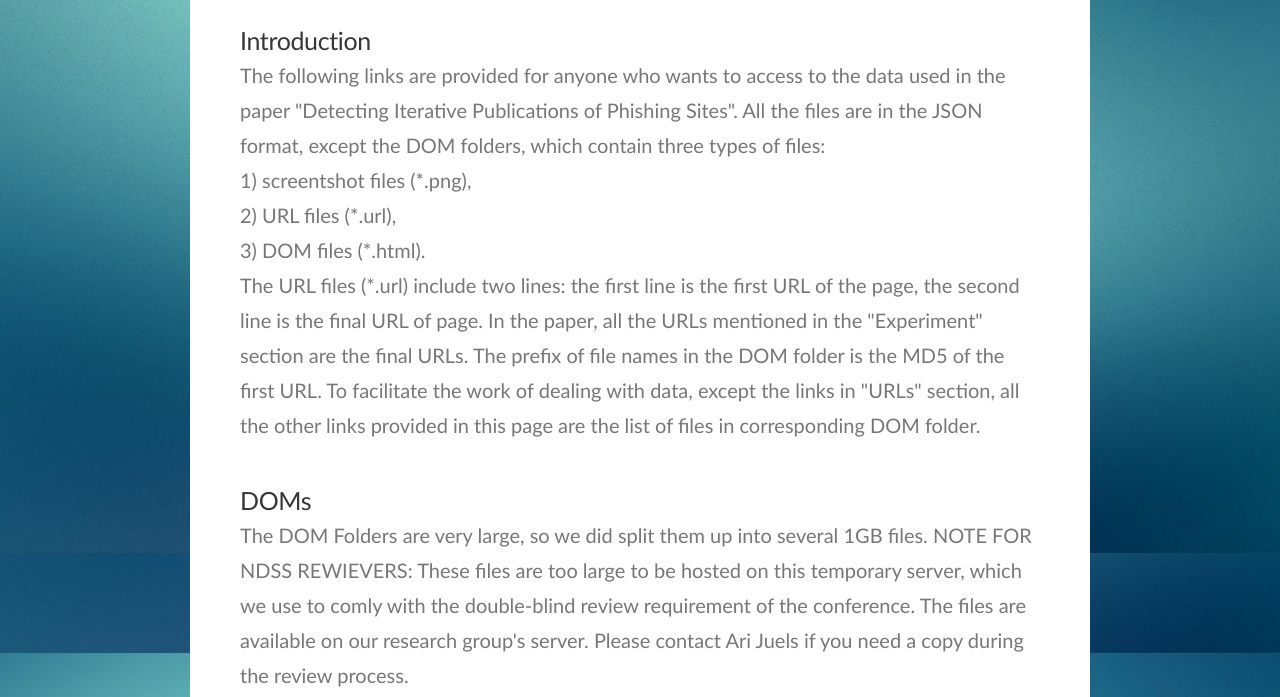
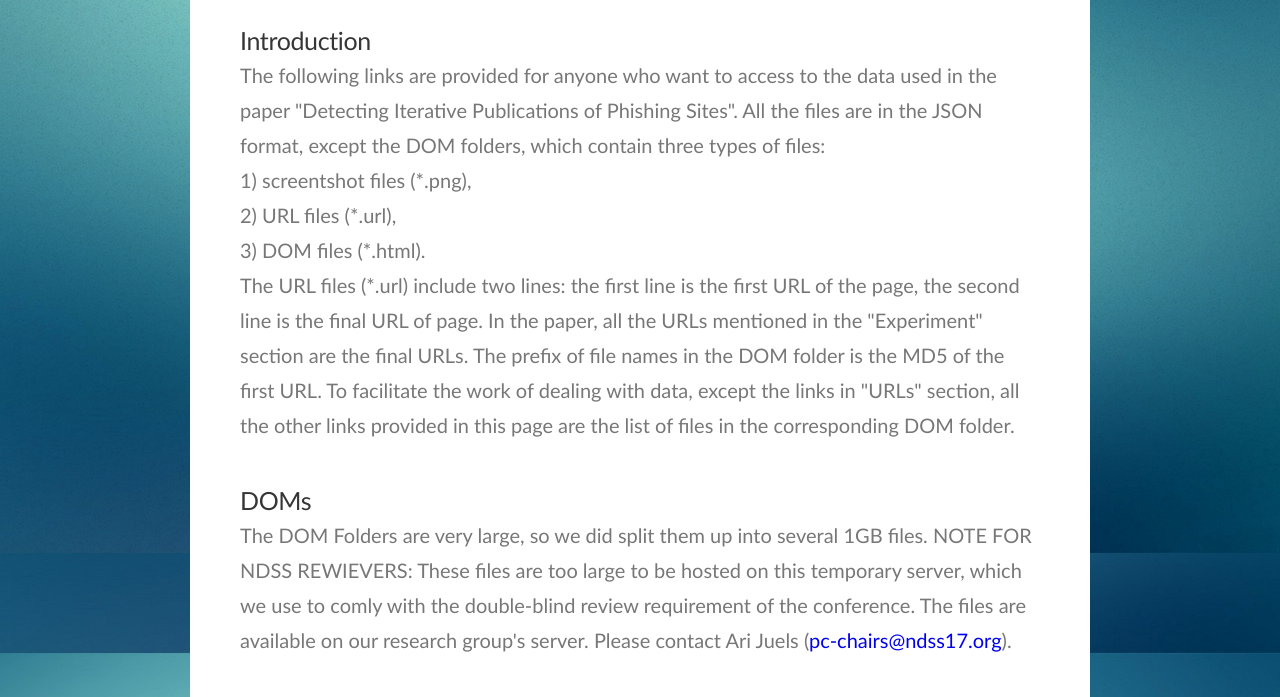
Before and after one commit to NDSS2017/NDSS2017.github.io, a plain HTML site: page index.html in a window 1280 px wide. Shown: the part 247-944 px from the top of the page. Drawn offline with Linux system fonts and the light colour scheme.

Commit message:
Update index.html

```diff
--- a/index.html
+++ b/index.html
@@ -40,7 +40,7 @@
                                 </header>
 								<h3 >Introduction</h3>
 								<p>
-                                The following links are provided for anyone who wants to access to the data used in the paper "Detecting Iterative Publications of Phishing Sites".
+                                The following links are provided for anyone who want to access to the data used in the paper "Detecting Iterative Publications of Phishing Sites".
                                 All the files are in the JSON format, except the DOM folders, which contain three types of files: <br>
                                 1) screentshot files (*.png), <br>
                                 2) URL files (*.url), <br>
@@ -50,7 +50,7 @@
                                 of page. In the paper, all the URLs mentioned in the "Experiment" section are the final URLs.
 
                                 The prefix of file names in the DOM folder is the MD5 of the first URL. To facilitate the work of dealing with data,
-                                except the links in "URLs" section, all the other links provided in this page are the list of files in corresponding
+                                except the links in "URLs" section, all the other links provided in this page are the list of files in the corresponding
                                 DOM folder.
 								</p>
 
@@ -60,7 +60,8 @@
                                 The DOM Folders are very large, so we did split them up into several 1GB files.
 
                                 NOTE FOR NDSS REWIEVERS: These files are too large to be hosted on this temporary server, which we use to comly with the double-blind review requirement of the
-                                conference. The files are available on our research group's server. Please contact Ari Juels <pc-chairs@ndss17.org> if you need a copy during the review process.
+                                conference. The files are available on our research group's server.
+                                Please contact Ari Juels (<a href="mailto:pc-chairs@ndss17.org">pc-chairs@ndss17.org</a>).
                                 <br/>
                                 <!--
                                 <span class="etext">Phishing DOM Until May</span>
```
